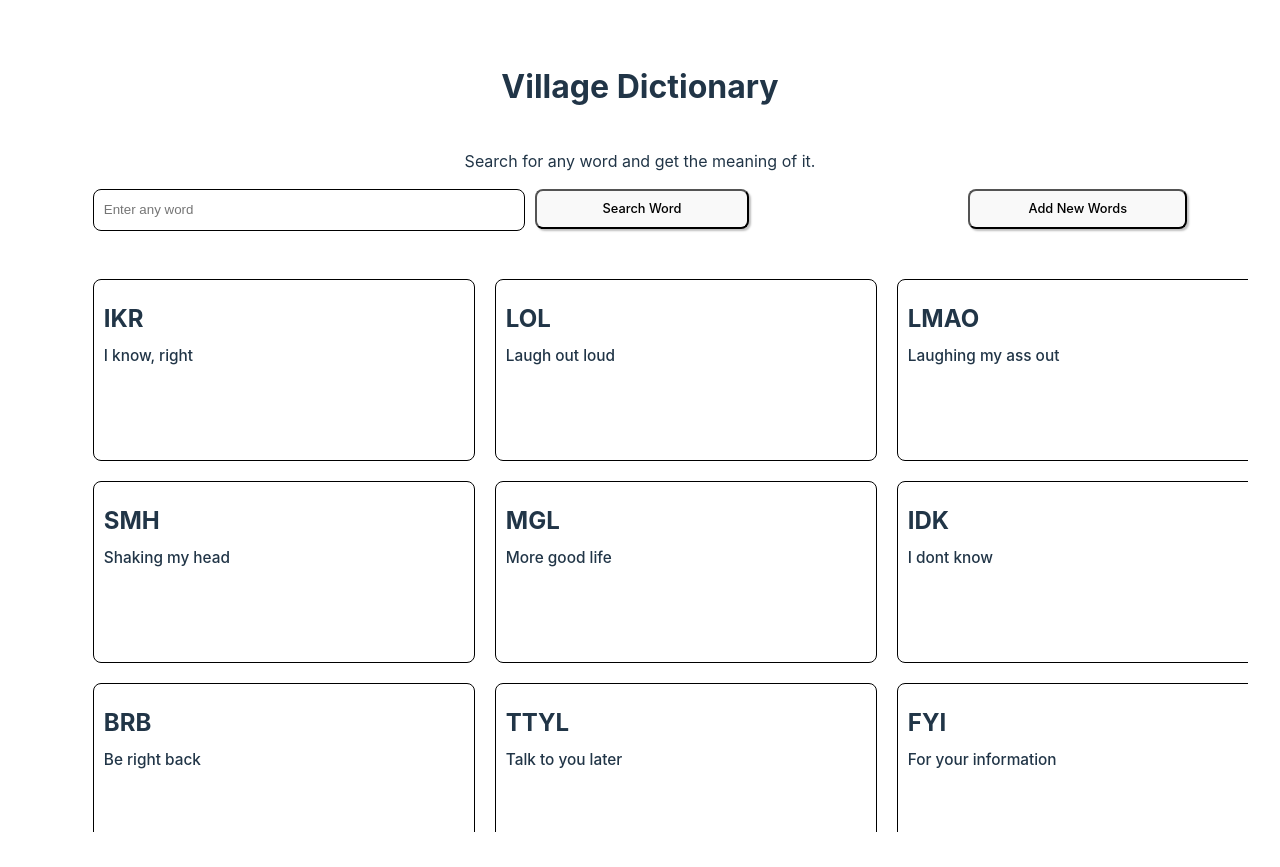
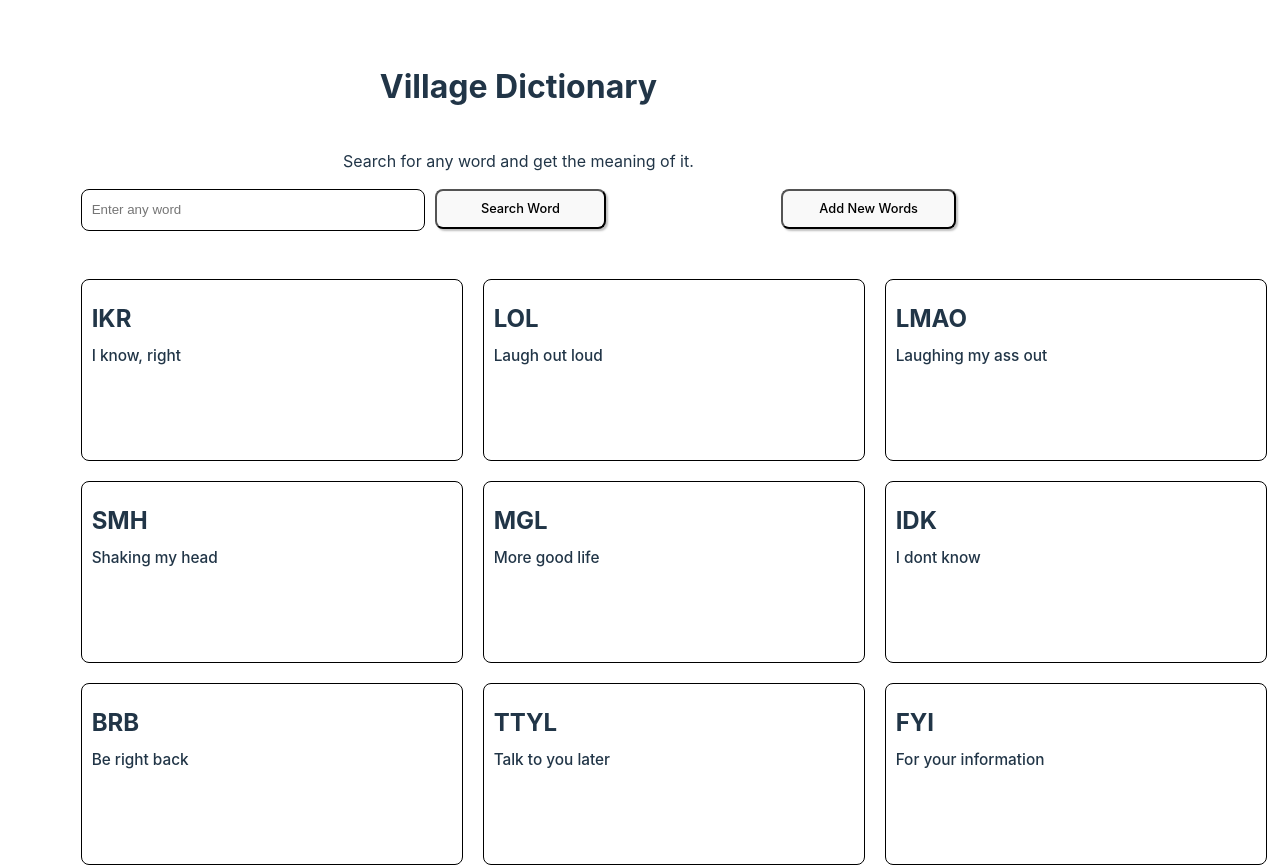
Before and after one commit to Tech4dev-Fellows-24-ACE-group-Front-End/temporary, a React (Vite) app: page / in a window 1280 px wide. Shown: the top 867 px of the page. Built offline with nearby package versions, Linux system fonts and the light colour scheme.

Commit message:
Update index.css

```diff
--- a/src/index.css
+++ b/src/index.css
@@ -30,8 +30,8 @@ body {
 }
 
 .main-container {
-  max-width: 1440px;
-  overflow-x: hidden;
+  max-width: 80%;
+
   height: 100vh;
 }
 
```
